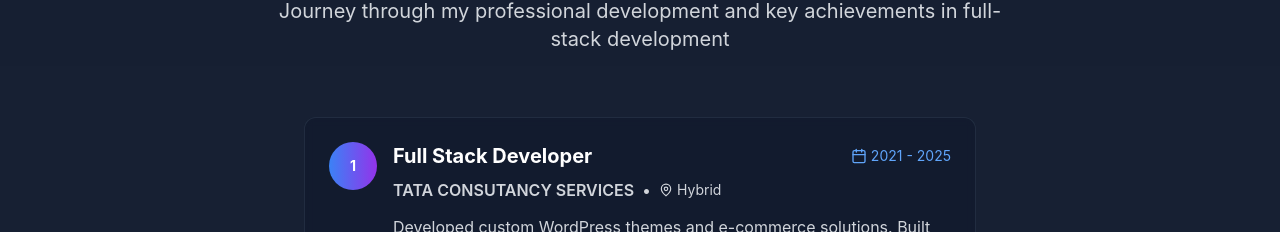
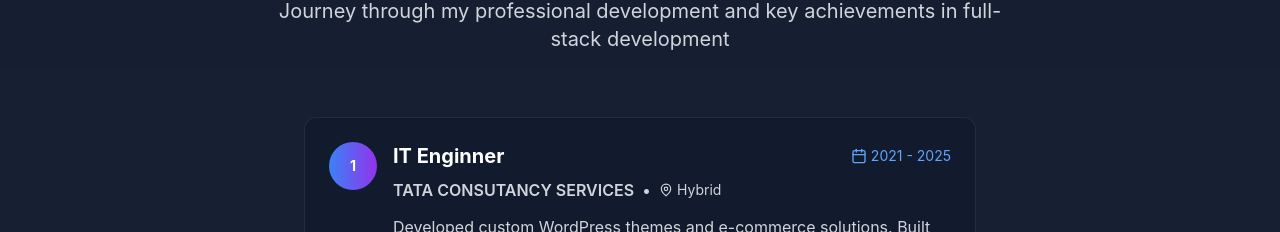
Before and after one commit to skayal1/sudipta-kayal, a React (Vite) app: page / in a window 1280 px wide. Shown: the part 4253-4485 px from the top of the page. Built offline with nearby package versions, Linux system fonts and the light colour scheme.

Commit message:
Update job title from 'Full Stack Developer' to 'IT Engineer'

```diff
--- a/src/components/Experience.tsx
+++ b/src/components/Experience.tsx
@@ -4,7 +4,7 @@ import { Calendar, MapPin } from 'lucide-react';
 const Experience: React.FC = () => {
   const experiences = [
     {
-      title: 'Full Stack Developer',
+      title: 'IT Enginner',
       company: 'TATA CONSUTANCY SERVICES',
       period: '2021 - 2025',
       location: 'Hybrid',
```
